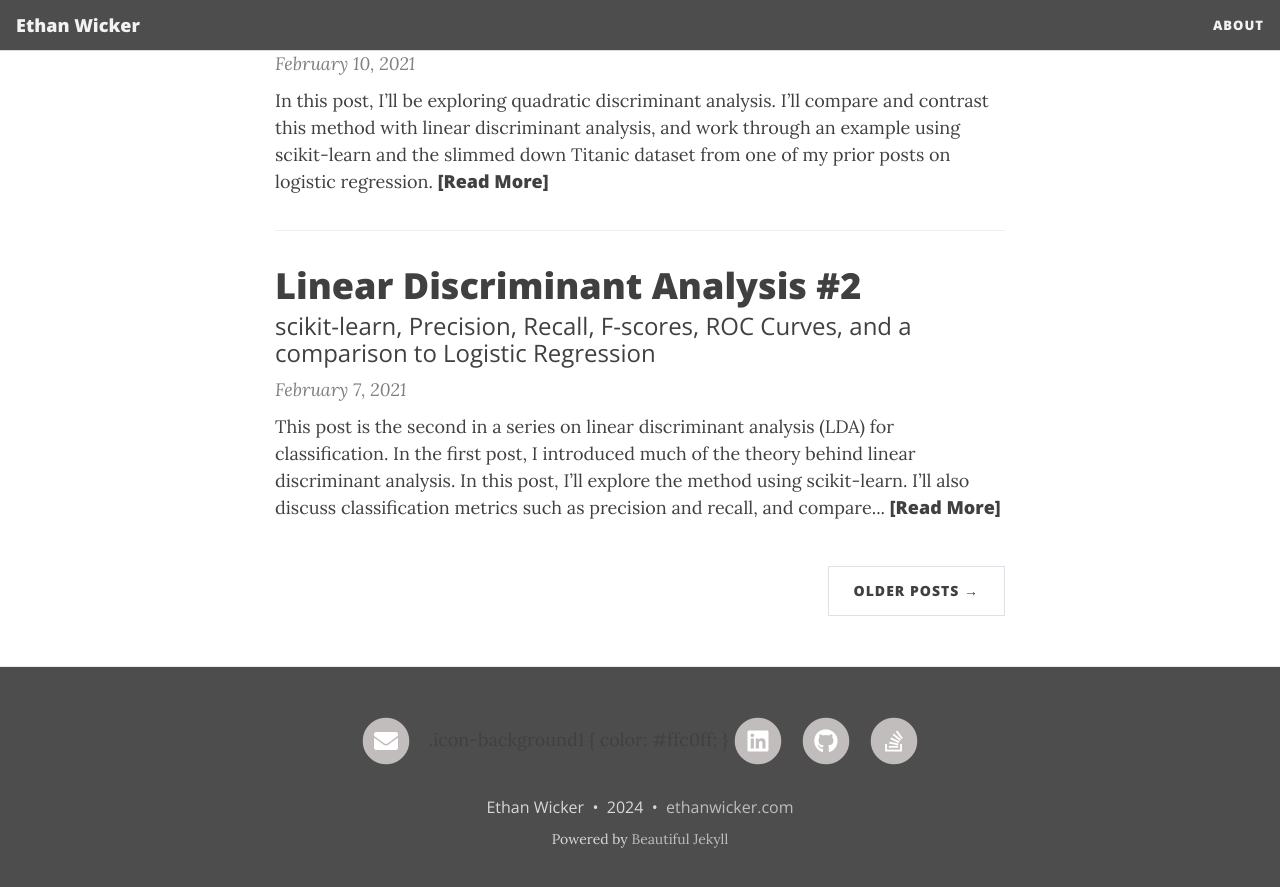
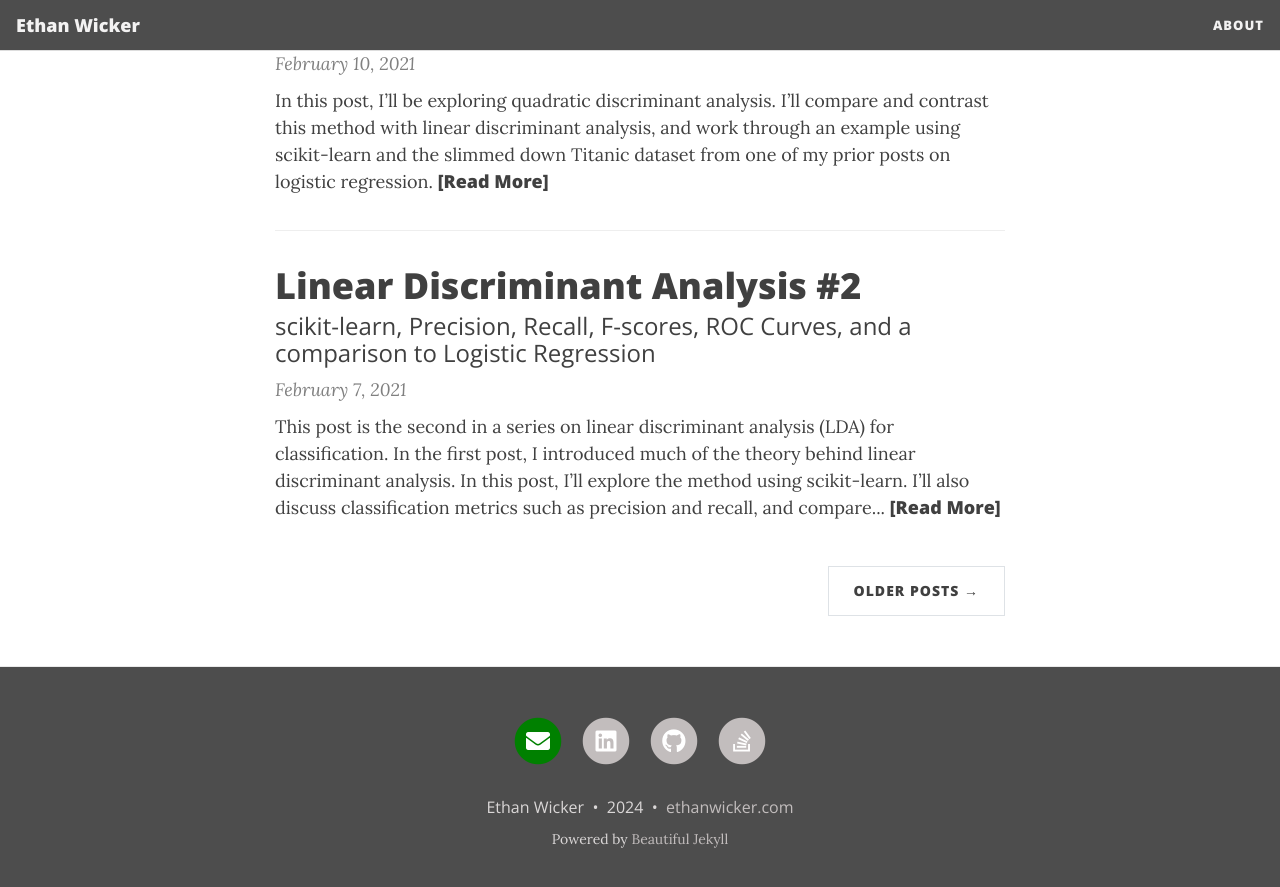
Before and after one commit to ethanwicker/ethanwicker.github.io, a Jekyll site: the page built from index.html, in a window 1280 px wide and 900 px high, scrolled down 3092 px. Shown: the top 887 px of the window. Built offline with Jekyll 4.4.1, drawn with Linux system fonts in a browser that asks for light colours; nearby versions of some CDN libraries; the list of posts is cut into pages by our own code.

Commit message:
Update social-networks-links.html

```diff
--- a/_includes/social-networks-links.html
+++ b/_includes/social-networks-links.html
@@ -16,16 +16,12 @@
   <li class="list-inline-item">
     <a href="mailto:{{ site.social-network-links.email }}" title="Email me">
       <span class="fa-stack fa-lg" aria-hidden="true">
-        <i class="fas fa-circle fa-stack-2x icon-background1"></i>
+        <i class="fas fa-circle fa-stack-2x" style="color:green""></i>
         <i class="fas fa-envelope fa-stack-1x fa-inverse"></i>
       </span>
       <span class="sr-only">Email me</span>
    </a>
   </li>
-
-  .icon-background1 {
-      color: #ffc0ff;
-  }
 {%- endif -%}
 
 
```
